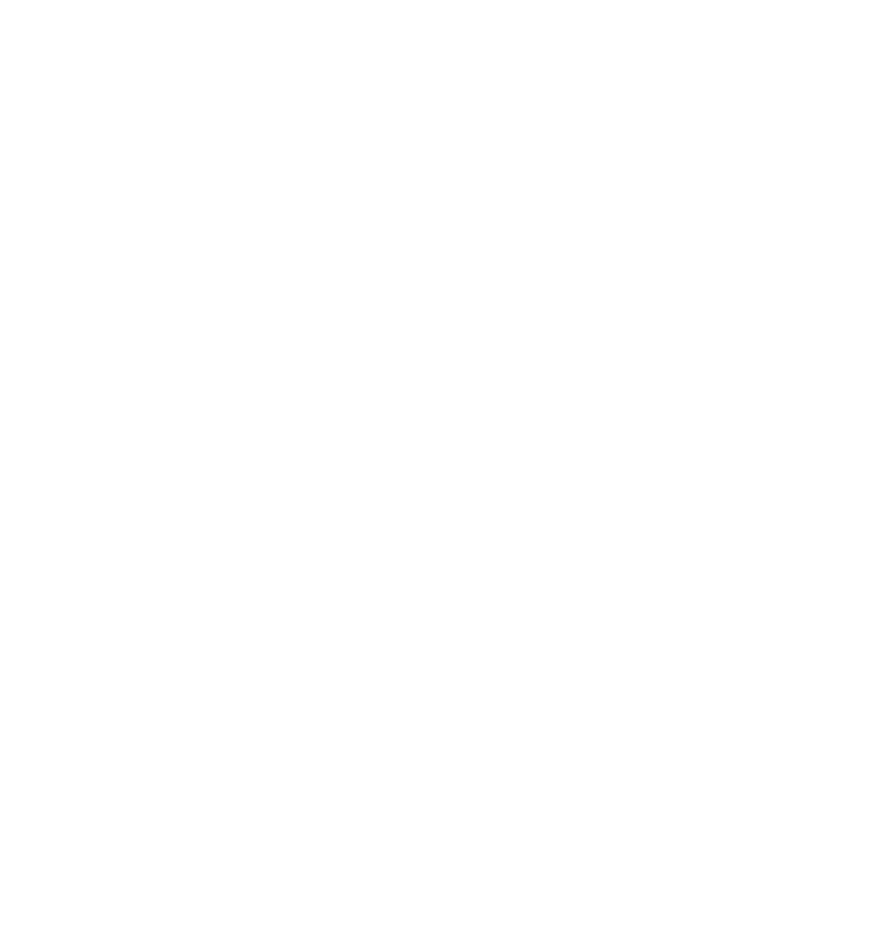
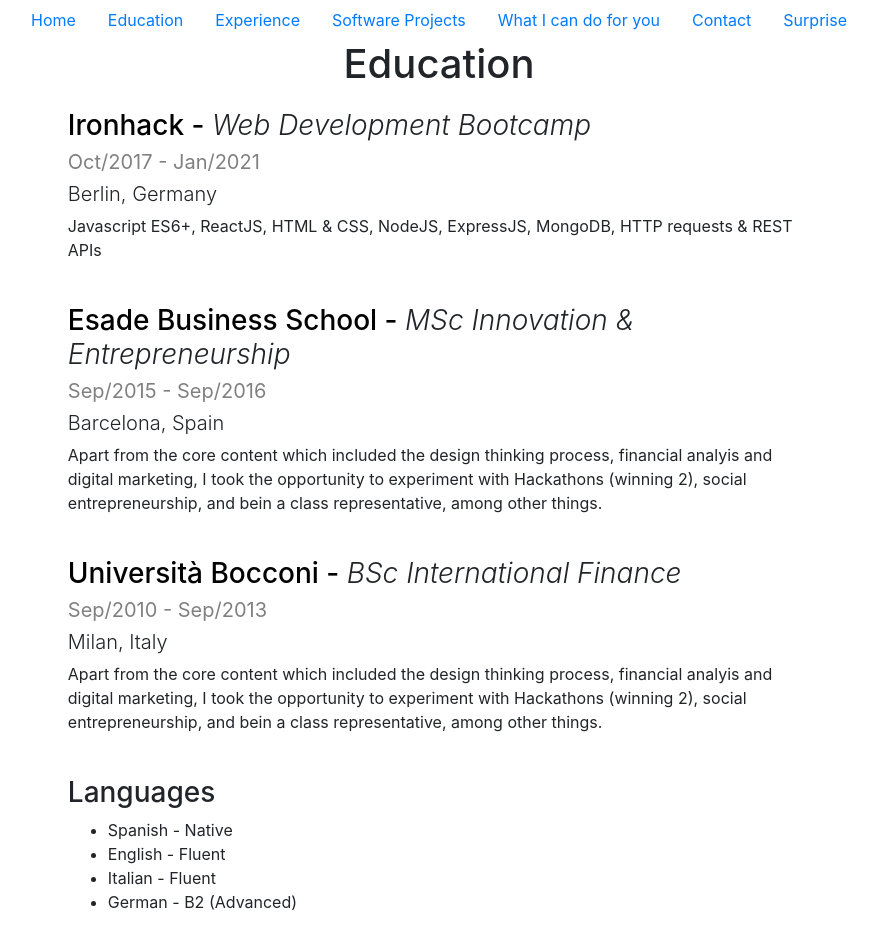
Before and after one commit to FacundoGo/facundo-personal-website, a React (Create React App) app in the folder client/: page /Education in a window 1280 px wide. Shown: the whole page, without its empty margins (201-1079 px from the left). Before the commit the page ends 800 px from the top, so only its background shows below. Built offline with nearby package versions, Linux system fonts and the light colour scheme.

Commit message:
make the first draft of the education page

```diff
--- a/client/src/App.js
+++ b/client/src/App.js
@@ -2,6 +2,7 @@
 import './App.css';
 import Main from './components/Main';
 import Experience from './components/pages/Experience';
+import Education from './components/pages/Education';
 import 'bootstrap/dist/css/bootstrap.min.css';
 import React from 'react';
 import { Route, Redirect } from 'react-router-dom';
@@ -21,6 +22,11 @@
           path='/Experience'
           render={props => <Experience {...props} />}
         />
+          <Route
+          exact
+          path='/Education'
+          render={props => <Education {...props} />}
+        />
     </div>
   );
 }
--- a/client/src/components/Main.js
+++ b/client/src/components/Main.js
@@ -10,7 +10,7 @@
     return (
             <div>
         <h1 style={{ marginTop: '30px' }}>Hi! I'm Facundo.</h1>
-        <div style={{display: 'flex', justifyContent: 'center'}}><h4 style={{width: '50%', textAlign: 'center'}}>
+        <div style={{display: 'flex', justifyContent: 'center'}}><h4 style={{fontWeight:"300", width: '50%', textAlign: 'center'}}>
         Freelance Fullstack Developer and Accelerator Development Consultant at eWorks.</h4></div>
         {/* <Main></Main> */}
             <div id="container-main">
--- a/client/src/components/Navbar.js
+++ b/client/src/components/Navbar.js
@@ -5,11 +5,14 @@
   render() {
     return (
       <Nav className="justify-content-center" activeKey="/home">
-      <Nav.Item>
-        <Nav.Link href="/home">Education</Nav.Link>
+            <Nav.Item>
+        <Nav.Link href="/">Home</Nav.Link>
       </Nav.Item>
       <Nav.Item>
-        <Nav.Link eventKey="link-1">Experience</Nav.Link>
+        <Nav.Link href="/Education">Education</Nav.Link>
+      </Nav.Item>
+      <Nav.Item>
+        <Nav.Link href="/Experience">Experience</Nav.Link>
       </Nav.Item>
       <Nav.Item>
         <Nav.Link eventKey="link-2">Software Projects</Nav.Link>
--- /dev/null
+++ b/client/src/components/pages/Education.js
@@ -0,0 +1,40 @@
+import React, { Component } from 'react'
+import Navbar from '../Navbar';
+import './Education.css';
+
+export default function Education() {
+  return (
+<div className="main">
+        <Navbar></Navbar>
+        <h1 className="header">Education</h1>
+        <div className="entries">
+        <div className="entry">
+        <h3><a href="www.ironhack.com" target="_blank" className="companyLink">Ironhack - </a><span className="role">Web Development Bootcamp</span></h3>
+        <h5 className="dates">Oct/2017 - Jan/2021</h5>
+        <h5 className="location">Berlin, Germany</h5>
+        <p>Javascript ES6+, ReactJS, HTML & CSS, NodeJS, ExpressJS, MongoDB, HTTP requests & REST APIs</p>
+        </div>
+        <div className="entry">
+        <h3><a href="www.esade.com" target="_blank" className="companyLink">Esade Business School - </a><span className="role">MSc Innovation & Entrepreneurship</span></h3>
+        <h5 className="dates">Sep/2015 - Sep/2016</h5>
+        <h5 className="location">Barcelona, Spain</h5>
+        <p>Apart from the core content which included the design thinking process, financial analyis and digital marketing, I took the opportunity to experiment with Hackathons (winning 2), social entrepreneurship, and bein a class representative, among other things.</p>
+        </div>
+        <div className="entry">
+        <h3><a href="https://www.unibocconi.eu/wps/wcm/connect/Bocconi/SitoPubblico_EN/Navigation+Tree/Home/" target="_blank" className="companyLink">Università Bocconi - </a><span className="role">BSc International Finance</span></h3>
+        <h5 className="dates">Sep/2010 - Sep/2013</h5>
+        <h5 className="location">Milan, Italy</h5>
+        <p>Apart from the core content which included the design thinking process, financial analyis and digital marketing, I took the opportunity to experiment with Hackathons (winning 2), social entrepreneurship, and bein a class representative, among other things.</p>
+        </div>
+        <div className="entry">
+        <h3>Languages</h3>
+        <ul>
+          <li>Spanish - Native</li>
+          <li>English - Fluent</li>
+          <li>Italian - Fluent</li>
+          <li>German - B2 (Advanced)</li>
+        </ul></div>
+      </div>
+      </div>
+  )
+}
--- a/client/src/components/pages/Experience.css
+++ b/client/src/components/pages/Experience.css
@@ -4,7 +4,7 @@
   align-items: 'center';
 }
 .header {
-  margin-top: '3%'
+  margin-top: '3%';
 }
 
 .entries {
--- a/client/src/components/pages/Experience.js
+++ b/client/src/components/pages/Experience.js
@@ -48,6 +48,7 @@
       </div>
       </div>
       </div>
+
     )
   }
 }
```
Also changed, not shown: client/src/components/pages/Education.css (added), 1 other file (tests, documents, lock files or other folders).
